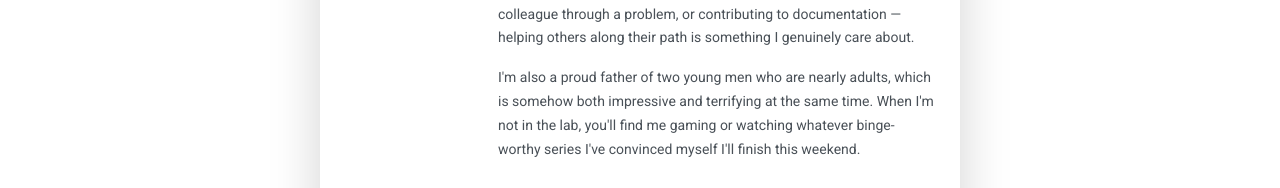
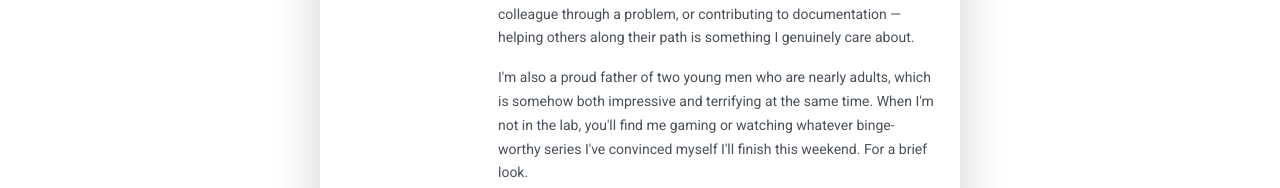
Before and after one commit to zemation/cloud-engineer-react, a React (Create React App) app: page /about in a window 1280 px wide. Shown: the part 764-952 px from the top of the page. Built offline with nearby package versions, Linux system fonts and the light colour scheme.

Commit message:
updated about

```diff
--- a/src/components/About.js
+++ b/src/components/About.js
@@ -376,7 +376,7 @@ const About = () => {
               <p style={{ fontSize: "14px", color: "#495057", lineHeight: 1.7 }}>
                 I'm also a proud father of two young men who are nearly adults, which is somehow both
                 impressive and terrifying at the same time. When I'm not in the lab, you'll find me gaming or watching
-                whatever binge-worthy series I've convinced myself I'll finish this weekend.
+                whatever binge-worthy series I've convinced myself I'll finish this weekend.  For a brief look.
               </p>
             </section>
           </RevealSection>
```
